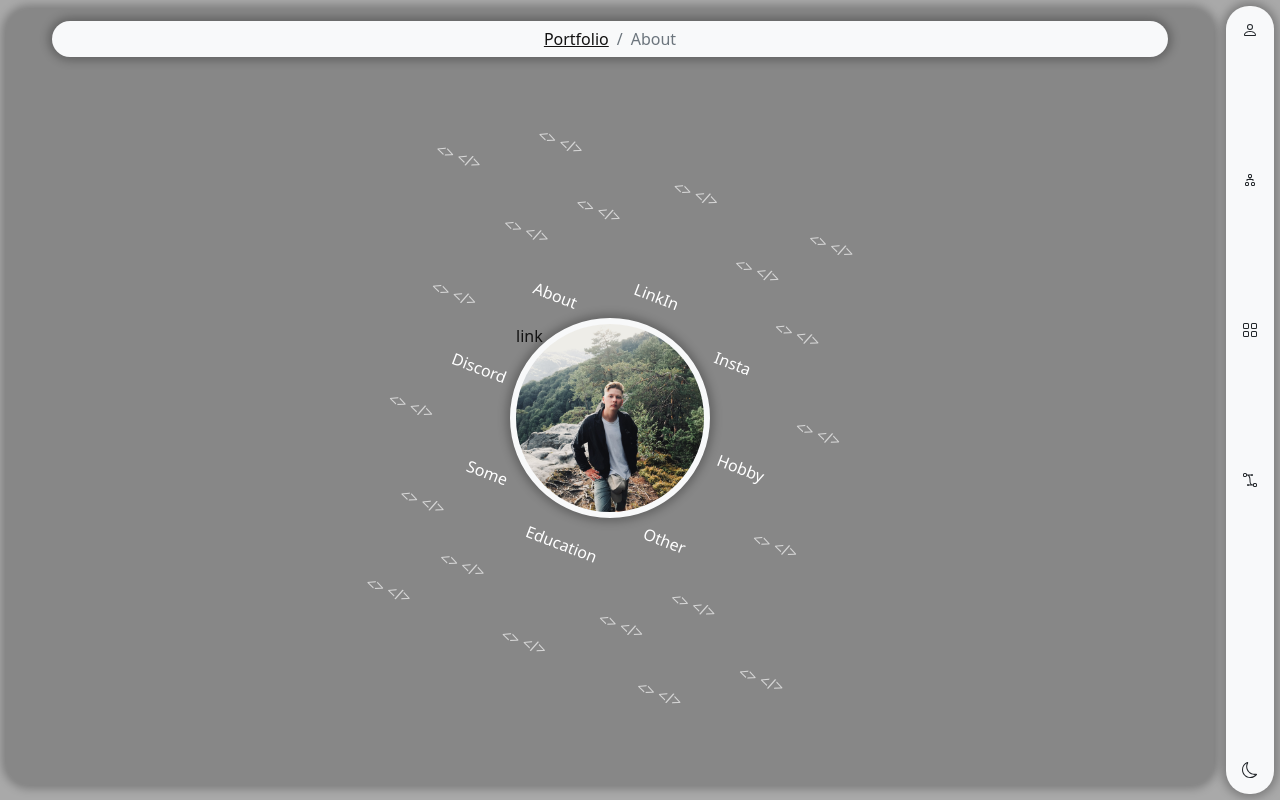
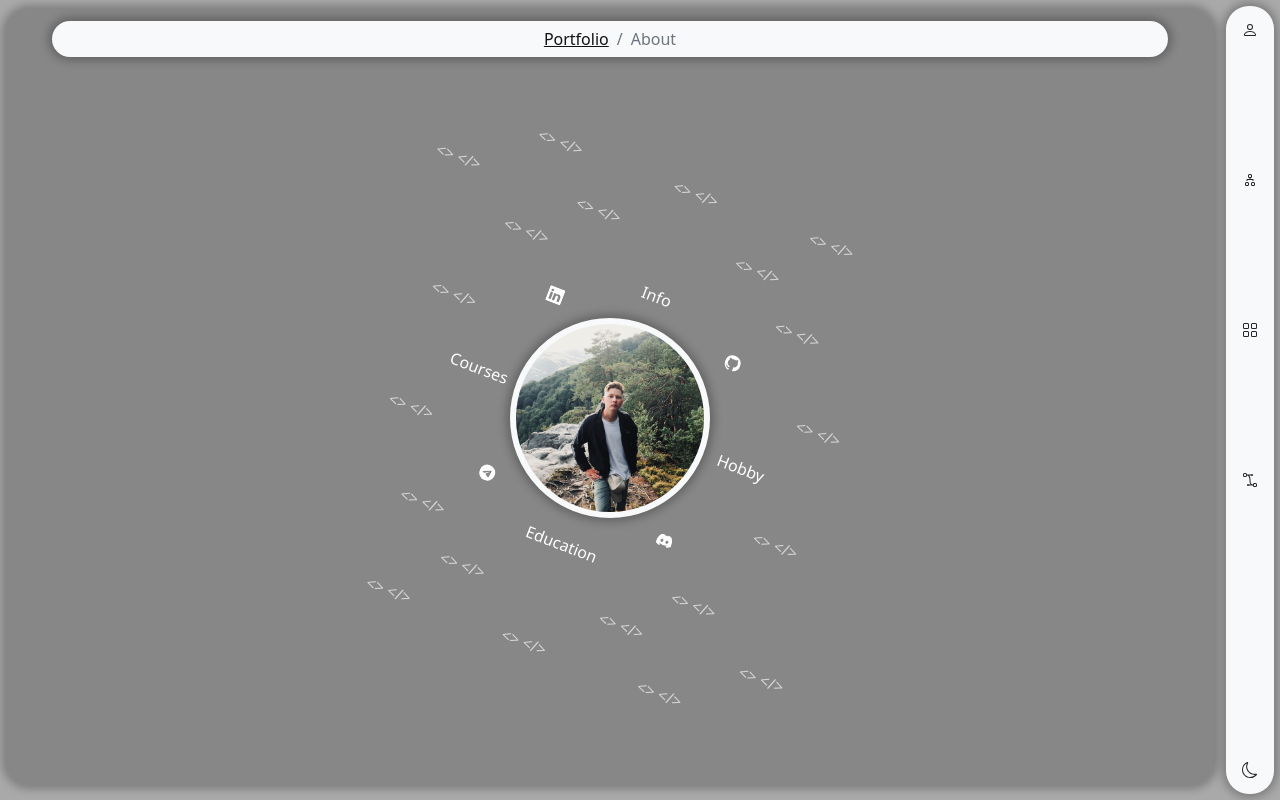
Before and after one commit to dawmsi/portfolio, a React (Create React App) app: page /portfolio/about in a window 1280 px wide. Built offline with nearby package versions, Linux system fonts and the light colour scheme.

Commit message:
ava switch

```diff
--- a/src/components/ClickableButton/ClickableButton.js
+++ b/src/components/ClickableButton/ClickableButton.js
@@ -1,33 +1,34 @@
 import React, { useState } from 'react'
-import { useRef } from 'react'
 import { Button } from 'react-bootstrap'
+import { PersonFill } from 'react-bootstrap-icons'
 export const ClickableButton = ({
     id,
     isLight,
     inside,
     isActive,
-    setIsActive
+    setIsActive,
+    type,
+    setCurrentKey
 }) => {
     const [isClicked, setIsClicked] = useState(false)
 
     const clickHandker = (e) => {
+        let btn = e
+
         if (isActive && !isClicked) {
-        } else if (isActive && isClicked) {
-            e.currentTarget.classList.toggle('clicked__btn')
-            setIsClicked(!isClicked)
-            setIsActive(false)
-            let btn = e
-            setTimeout(() => {
-                btn.target.classList.toggle('clicked__btn')
-            }, 1000)
         } else {
             e.currentTarget.classList.toggle('clicked__btn')
             setIsClicked(!isClicked)
-            setIsActive(true)
-            let btn = e
+            if (isActive && isClicked) {
+                setIsActive(false)
+                setCurrentKey('avatar')
+            } else {
+                setIsActive(true)
+                setCurrentKey(type)
+            }
             setTimeout(() => {
                 btn.target.classList.toggle('clicked__btn')
-            }, 1000)
+            }, 800)
         }
     }
 
@@ -39,9 +40,8 @@ export const ClickableButton = ({
                 className={'clicable__btn'}
                 id={id}
                 onClick={clickHandker}
-                inside={inside}
             >
-                {!isClicked ? inside : 'Avatar'}
+                {!isClicked ? inside : '<<'}
             </Button>
         </>
     )
--- a/src/scenes/About/About.scss
+++ b/src/scenes/About/About.scss
@@ -26,7 +26,7 @@
         justify-content: center;
         align-items: center;
         rotate: 21deg;
-        transition: transform 3s 0.5s, margin 1s;
+        transition: transform 2s 0.5s, margin 1s;
 
         .clicked__btn {
             animation: myanim 1s alternate;
@@ -41,7 +41,7 @@
             position: absolute;
             border-radius: 23px;
             padding: 6px;
-            transition: transform 3s 0.5s, margin 1s;
+            transition: transform 2s 0.5s, margin 1s;
             &:nth-child(1) {
                 margin-bottom: -270px;
             }
@@ -81,7 +81,7 @@
             position: absolute;
             border-radius: 23px;
             padding: 6px;
-            transition: transform 3s 0.5s;
+            transition: transform 2s 0.5s;
             margin: 100px;
             &:nth-child(11) {
                 margin-bottom: -280px;
--- a/src/scenes/About/index.js
+++ b/src/scenes/About/index.js
@@ -4,6 +4,7 @@ import avatarImg from './ava.JPEG'
 import './About.scss'
 import { ClickableButton } from '../../components/ClickableButton/ClickableButton'
 import { UnclickableButton } from '../../components/UnclickableButton/UnclickableButton'
+import { Discord, Github, Linkedin, Telegram } from 'react-bootstrap-icons'
 
 export const About = ({ isLight }) => {
     const unclickCount = 20
@@ -21,6 +22,30 @@ export const About = ({ isLight }) => {
     }
 
     const [isActive, setIsActive] = useState(false)
+    const [currentKey, setCurrentKey] = useState('avatar')
+
+    const AboutChanger = (btn) => {
+        switch (btn) {
+            case 'Info':
+                return 'Info'
+            case 'Education':
+                return 'Education'
+            case 'Telegram':
+                return 'Telegram'
+            case 'Discord':
+                return 'Discord'
+            case 'Hobby':
+                return 'Hobby'
+            case 'Courses':
+                return 'Courses'
+            case 'Linkedin':
+                return 'Linkedin'
+            case 'Github':
+                return 'Github'
+            default:
+                return
+        }
+    }
 
     return (
         <div className="center__area">
@@ -44,20 +69,26 @@ export const About = ({ isLight }) => {
                     id={6}
                     inside={'Education'}
                     isActive={isActive}
+                    type="Education"
+                    setCurrentKey={setCurrentKey}
                 />
                 <ClickableButton
                     isLight={isLight}
                     setIsActive={setIsActive}
                     id={7}
-                    inside={'Some'}
+                    inside={<Telegram />}
                     isActive={isActive}
+                    type="Telegram"
+                    setCurrentKey={setCurrentKey}
                 />
                 <ClickableButton
                     isLight={isLight}
                     setIsActive={setIsActive}
                     id={5}
-                    inside={'Other'}
+                    inside={<Discord />}
                     isActive={isActive}
+                    type="Discord"
+                    setCurrentKey={setCurrentKey}
                 />
                 <ClickableButton
                     isLight={isLight}
@@ -65,44 +96,57 @@ export const About = ({ isLight }) => {
                     id={4}
                     inside={'Hobby'}
                     isActive={isActive}
+                    type="Hobby"
+                    setCurrentKey={setCurrentKey}
                 />
                 <ClickableButton
                     isLight={isLight}
                     setIsActive={setIsActive}
                     id={8}
-                    inside={'Discord'}
+                    inside={'Courses'}
                     isActive={isActive}
+                    type="Courses"
+                    setCurrentKey={setCurrentKey}
                 />
                 <ClickableButton
                     isLight={isLight}
                     setIsActive={setIsActive}
                     id={1}
-                    inside={'About'}
+                    inside={<Linkedin />}
                     isActive={isActive}
+                    type="Linkedin"
+                    setCurrentKey={setCurrentKey}
                 />
                 <ClickableButton
                     isLight={isLight}
                     setIsActive={setIsActive}
                     id={3}
-                    inside={'Insta'}
+                    inside={<Github />}
                     isActive={isActive}
+                    type="Github"
+                    setCurrentKey={setCurrentKey}
                 />
                 <ClickableButton
                     isLight={isLight}
                     setIsActive={setIsActive}
                     id={2}
-                    inside={'LinkIn'}
+                    inside={'Info'}
                     isActive={isActive}
+                    type="Info"
+                    setCurrentKey={setCurrentKey}
                 />
             </div>
             <div className="avatar__area">
                 <Card
                     style={{
+                        position: 'relative',
                         backgroundImage: `url(${avatarImg})`
                     }}
                     border={isLight ? 'light' : 'dark'}
                     className={!isActive ? 'avatar' : 'avatar hide'}
-                >link</Card>
+                >
+                    {AboutChanger(currentKey)}
+                </Card>
             </div>
         </div>
     )
```
